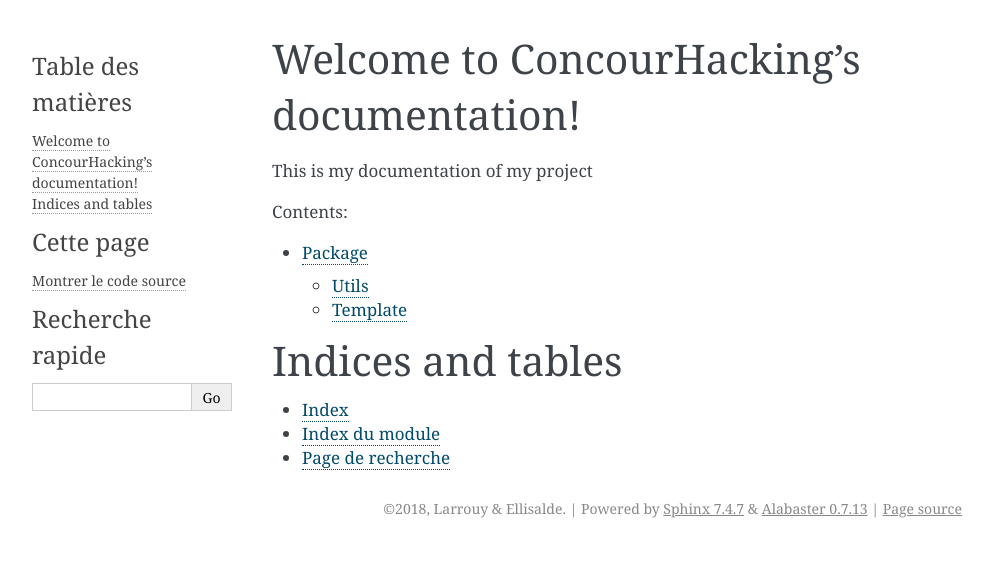
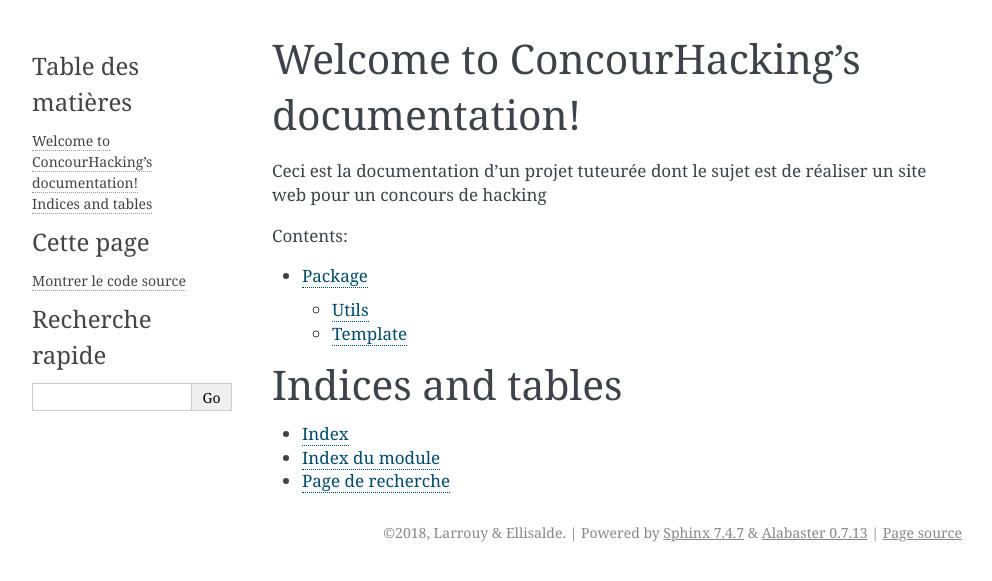
Before and after one commit to soldatroket/ProjetHacking, a Sphinx documentation site: the page built from Documentation/index.rst, in a window 1280 px wide. Shown: the top 581 px of the page, without its empty margins (148-1140 px from the left). Built offline with Sphinx 7.4.7, drawn with Linux system fonts in a browser that asks for light colours.

Commit message:
Update index.rst

```diff
--- a/Documentation/index.rst
+++ b/Documentation/index.rst
@@ -6,7 +6,7 @@
 Welcome to ConcourHacking's documentation!
 ==========================================
 
-This is my documentation of my project
+Ceci est la documentation d'un projet tuteurée dont le sujet est de réaliser un site web pour un concours de hacking
 
 .. toctree::
    :maxdepth: 2
```
